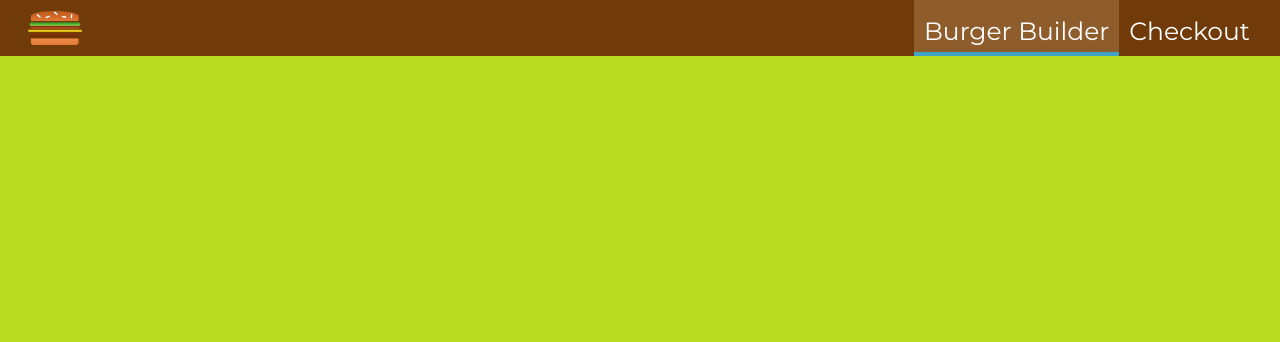
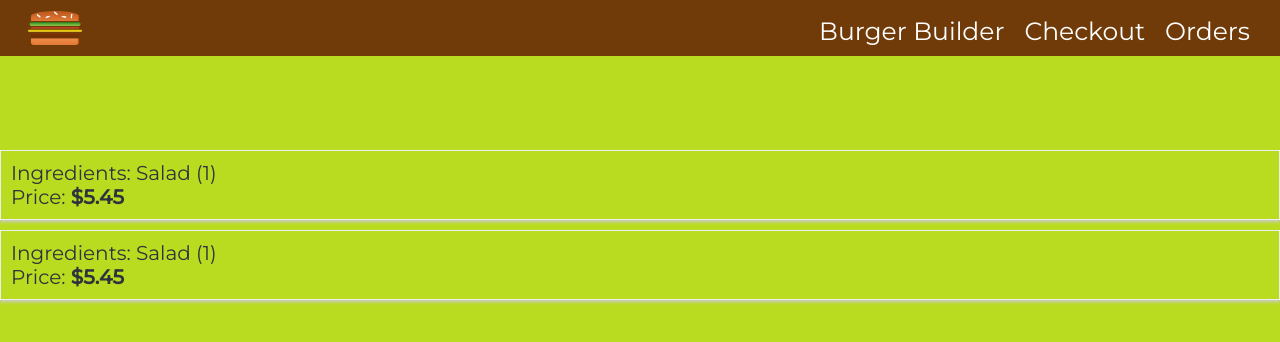
Before and after one commit to diego-c/react-complete-guide, a React app in the folder section-12/: page /orders in a window 1280 px wide. Shown: the top 342 px of the page. Built offline with nearby package versions, Linux system fonts and the light colour scheme.

Commit message:
add link routes

```diff
--- a/section-12/src/App.js
+++ b/section-12/src/App.js
@@ -3,6 +3,7 @@ import Layout from './hoc/Layout/Layout';
 import BurgerBuilder from './containers/BurgerBuilder/BurgerBuilder';
 import Checkout from './containers/Checkout/Checkout';
 import { Route, Switch } from 'react-router-dom';
+import Orders from './containers/Orders/Orders';
 
 class App extends Component {
   render() {
@@ -11,6 +12,7 @@ class App extends Component {
         <Switch>
           <Route path="/" exact component = { BurgerBuilder } />
           <Route path="/checkout" component = { Checkout } />
+          <Route path="/orders" component = { Orders } />
         </Switch>
       </Layout>
     );
--- a/section-12/src/components/Navigation/NavigationItems/NavigationItem/NavigationItem.js
+++ b/section-12/src/components/Navigation/NavigationItems/NavigationItem/NavigationItem.js
@@ -1,14 +1,15 @@
 import React from 'react';
 import classes from './NavigationItem.css'
+import { Route, Link } from 'react-router-dom';
+import Aux from '../../../../hoc/Auxiliary/Auxiliary';
 
-const navigationItem = ({ link, active, children }) => (
+const navigationItem = ({ link, label }) => (
     <li className = { classes.NavigationItem }>
-        <a
-         className = { active ? classes.active : null }
-         href={ link }
-         target="_blank">
-         { children }
-        </a>
+        <Route path = { link } children = { ({ match }) => (
+            <Aux className = { match ? 'active' : ''}>
+                <Link to = { link }>{ label }</Link>
+            </Aux>
+        )} />
     </li>
 );
 
--- a/section-12/src/components/Navigation/NavigationItems/NavigationItems.js
+++ b/section-12/src/components/Navigation/NavigationItems/NavigationItems.js
@@ -6,13 +6,18 @@ const navigationItems = props => (
     <ul className = { classes.NavigationItems }>
         <NavigationItem
         link="/"
-        active = { true }>
-            Burger Builder
-        </NavigationItem>
+        label = "Burger Builder"
+        />
+
         <NavigationItem
-        link="/">
-            Checkout
-        </NavigationItem>
+        link="/checkout"
+        label = "Checkout"
+        />
+
+        <NavigationItem
+        link="/orders"
+        label = "Orders"
+        />
     </ul>
 );
 
--- /dev/null
+++ b/section-12/src/components/Order/Order.css
@@ -0,0 +1,8 @@
+.Order {
+    width: 100%;
+    border: .1rem solid #eee;
+    box-shadow: 0 .2rem .3rem #ccc;
+    padding: 1rem;
+    margin: 1rem auto;
+    box-sizing: border-box;
+}
--- /dev/null
+++ b/section-12/src/components/Order/Order.js
@@ -0,0 +1,11 @@
+import React from 'react';
+import classes from './Order.css';
+
+const order = props => (
+    <div className = { classes.Order }>
+        <p>Ingredients: Salad (1)</p>
+        <p>Price: <strong>$5.45</strong></p>
+    </div>
+);
+
+export default order;
--- /dev/null
+++ b/section-12/src/containers/Orders/Orders.js
@@ -0,0 +1,14 @@
+import React, { Component } from 'react';
+import classes from './Orders.css';
+import Order from '../../components/Order/Order';
+
+export default class Orders extends Component {
+    render() {
+        return (
+            <div className = { classes.Orders }>
+                <Order />
+                <Order />
+            </div>
+        )
+    }
+}
```
Also changed, not shown: section-12/src/containers/Checkout/ContactData/ContactData.js (line endings or trailing spaces), section-12/src/containers/Orders/Orders.css (added).
